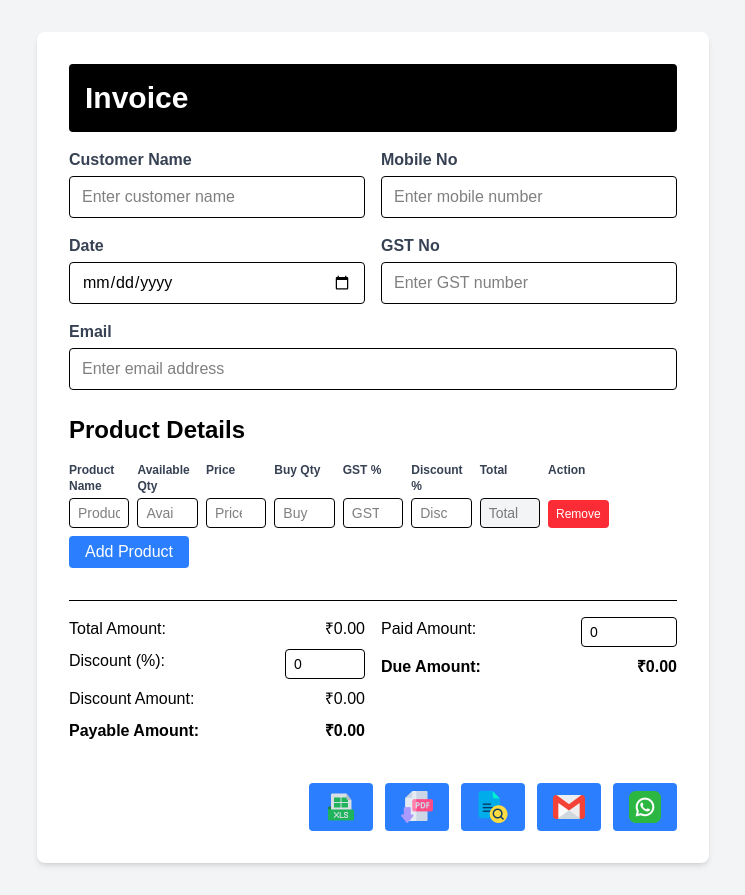
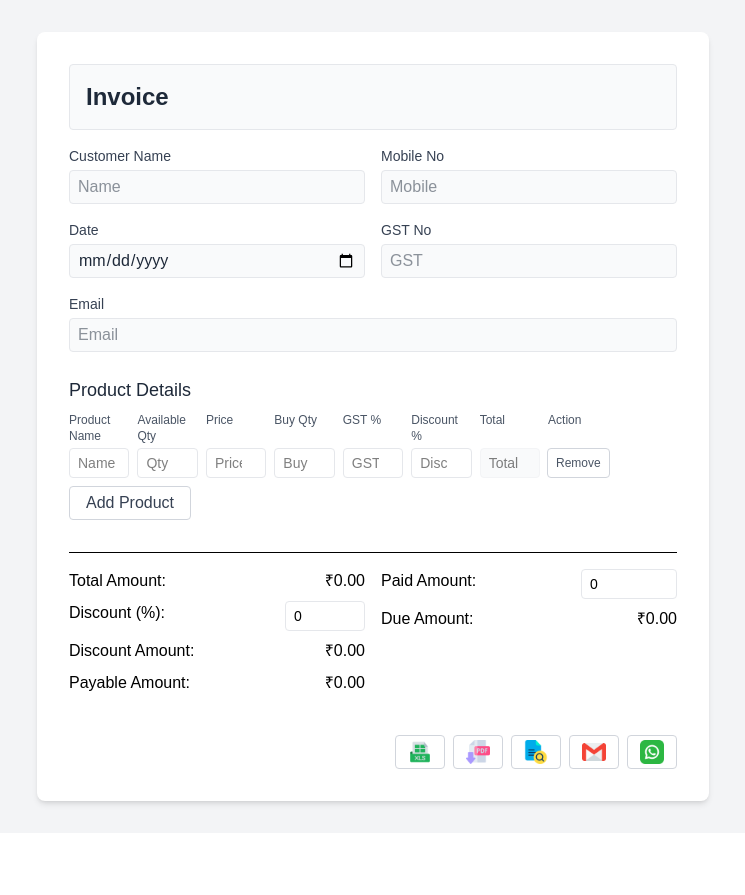
Before and after one commit to UDAYY2508/invoice-app, a React (Vite) app: page / in a window 1280 px wide. Shown: the whole page, without its empty margins (267-1012 px from the left). After the commit the page ends 833 px from the top, so only its background shows below. Built offline with nearby package versions, Linux system fonts and the light colour scheme.

Commit message:
fix: update styling and improve accessibility in form components

```diff
--- a/components/Content.jsx
+++ b/components/Content.jsx
@@ -4,56 +4,56 @@ function Content({ customer, setCustomer }) {
     return (
         <div className="grid grid-cols-1 md:grid-cols-2 gap-4 mb-6">
             <div>
-                <label className="block text-gray-700 font-semibold mb-1">Customer Name</label>
+                <label className="block text-gray-700 text-sm mb-1">Customer Name</label>
                 <input
                   type="text"
-                  className="w-full border rounded px-3 py-2"
-                  placeholder="Enter customer name"
+                  className="w-full border border-gray-200 rounded px-2 py-1 bg-gray-50 text-gray-800"
+                  placeholder="Name"
                   value={customer.name}
                   onChange={e => setCustomer({ ...customer, name: e.target.value })}
                 />
             </div>
             <div>
-                <label className="block text-gray-700 font-semibold mb-1">Mobile No</label>
+                <label className="block text-gray-700 text-sm mb-1">Mobile No</label>
                 <input
                   type="text"
-                  className="w-full border rounded px-3 py-2"
-                  placeholder="Enter mobile number"
+                  className="w-full border border-gray-200 rounded px-2 py-1 bg-gray-50 text-gray-800"
+                  placeholder="Mobile"
                   value={customer.mobile}
                   onChange={e => setCustomer({ ...customer, mobile: e.target.value })}
                 />
             </div>
             <div>
-                <label className="block text-gray-700 font-semibold mb-1">Date</label>
+                <label className="block text-gray-700 text-sm mb-1">Date</label>
                 <input
                   type="date"
-                  className="w-full border rounded px-3 py-2"
+                  className="w-full border border-gray-200 rounded px-2 py-1 bg-gray-50 text-gray-800"
                   value={customer.date}
                   onChange={e => setCustomer({ ...customer, date: e.target.value })}
                 />
             </div>
             <div>
-                <label className="block text-gray-700 font-semibold mb-1">GST No</label>
+                <label className="block text-gray-700 text-sm mb-1">GST No</label>
                 <input
                   type="text"
-                  className="w-full border rounded px-3 py-2"
-                  placeholder="Enter GST number"
+                  className="w-full border border-gray-200 rounded px-2 py-1 bg-gray-50 text-gray-800"
+                  placeholder="GST"
                   value={customer.gst}
                   onChange={e => setCustomer({ ...customer, gst: e.target.value })}
                 />
             </div>
             <div className="md:col-span-2">
-                <label className="block text-gray-700 font-semibold mb-1">Email</label>
+                <label className="block text-gray-700 text-sm mb-1">Email</label>
                 <input
                   type="email"
-                  className="w-full border rounded px-3 py-2"
-                  placeholder="Enter email address"
+                  className="w-full border border-gray-200 rounded px-2 py-1 bg-gray-50 text-gray-800"
+                  placeholder="Email"
                   value={customer.email}
                   onChange={e => setCustomer({ ...customer, email: e.target.value })}
                 />
             </div>
         </div>
-     );
+    );
 }
 
 export default Content;
--- a/components/Footer.jsx
+++ b/components/Footer.jsx
@@ -2,49 +2,49 @@ import React from 'react';
 
 function Footer({ onSave, onDownloadPDF, onSendEmail, onPreview }) {
   return (
-    <div className="flex flex-wrap gap-3 justify-end mt-4" data-html2pdf-ignore>
-
+    <div className="flex flex-wrap gap-2 justify-end mt-4" data-html2pdf-ignore>
       <button
-        className="bg-blue-500 text-white px-4 py-2 rounded hover:bg-blue-700 transition flex items-center justify-center"
+        className="border border-gray-300 text-gray-700 px-3 py-1 rounded hover:bg-gray-100 transition flex items-center justify-center"
         onClick={onSave}
         type="button"
         title="Save"
         data-htm12canvas-ignore
       >
-       <img className='w-8 h-8' src="/assets/exl.png" alt="" />
+        <img className='w-6 h-6' src="/assets/exl.png" alt="Excel" />
       </button>
       <button
-        className="bg-blue-500 text-white px-4 py-2 rounded hover:bg-blue-700 transition flex items-center justify-center"
-        title="download"
+        className="border border-gray-300 text-gray-700 px-3 py-1 rounded hover:bg-gray-100 transition flex items-center justify-center"
+        title="Download PDF"
         onClick={onDownloadPDF}
         type="button"
         data-htm12canvas-ignore
       >
-        <img className='w-8 h-8' src="/assets/download-pdf.png" alt=""/>
+        <img className='w-6 h-6' src="/assets/download-pdf.png" alt="PDF" />
       </button>
       <button
-        className="bg-blue-500 text-white px-4 py-2 rounded hover:bg-blue-700 transition flex items-center justify-center"
+        className="border border-gray-300 text-gray-700 px-3 py-1 rounded hover:bg-gray-100 transition flex items-center justify-center"
         onClick={onPreview}
         type="button"
         title="Preview"
-        data-htm12canvas-ignore>
-        <img className='w-8 h-8' src="/assets/file.png" alt=""/>
-        </button>
+        data-htm12canvas-ignore
+      >
+        <img className='w-6 h-6' src="/assets/file.png" alt="Preview" />
+      </button>
       <button
-        className="bg-blue-500 text-white px-4 py-2 rounded hover:bg-blue-700 transition flex items-center justify-center"
+        className="border border-gray-300 text-gray-700 px-3 py-1 rounded hover:bg-gray-100 transition flex items-center justify-center"
         onClick={onSendEmail}
         type="button"
         title="Send Email"
-        data-htm12canvas-ignore>
-        <img className='w-8 h-8' src="/assets/gmail.png" alt=""/>
-        </button>
-        <button
-        className="bg-blue-500 text-white px-4 py-2 rounded hover:bg-blue-700 transition flex items-center justify-center"
+        data-htm12canvas-ignore
+      >
+        <img className='w-6 h-6' src="/assets/gmail.png" alt="Email" />
+      </button>
+      <button
+        className="border border-gray-300 text-gray-700 px-3 py-1 rounded hover:bg-gray-100 transition flex items-center justify-center"
         title="WhatsApp"
       >
-        <img className='w-8 h-8' src="/assets\whatsapp_png.png" alt="" />
+        <img className='w-6 h-6' src="/assets/whatsapp_png.png" alt="WhatsApp" />
       </button>
-
     </div>
   );
 }
--- a/components/Header.jsx
+++ b/components/Header.jsx
@@ -2,12 +2,10 @@ import React from 'react';
 
 function Header() {
     return (
-        <div className="bg-black p-4 rounded mb-4">
-  <h1 className="text-3xl font-bold mb-0 text-white text-left m-0">
-    Invoice
-  </h1>
-</div>
-    )
+        <div className="mb-4 font-bold p-4  flex items-center border-1 border-gray-200 bg-gray-50 rounded justify-between">
+            <h1 className="text-2xl font-semibold text-gray-800 m-0">Invoice</h1>
+        </div>
+    );
 }
 
 export default Header;
--- a/components/Product.jsx
+++ b/components/Product.jsx
@@ -91,8 +91,8 @@ const Product = forwardRef((props, ref) => {
 
   return (
     <div className="mb-8">
-      <h2 className="text-2xl font-bold mb-4">Product Details</h2>
-      <div className="hidden md:grid md:grid-cols-9 gap-2 mb-1 font-semibold text-gray-700 text-xs">
+      <h2 className="text-lg font-medium mb-2 text-gray-800">Product Details</h2>
+      <div className="hidden md:grid md:grid-cols-9 gap-2 mb-1 font-medium text-gray-600 text-xs">
         <div>Product Name</div>
         <div>Available Qty</div>
         <div>Price</div>
@@ -105,70 +105,70 @@ const Product = forwardRef((props, ref) => {
       {products.map((product, idx) => (
         <div key={idx} className="grid grid-cols-1 md:grid-cols-9 gap-2 mb-2 items-end">
           <div>
-            <label className="md:hidden block text-xs font-semibold text-gray-700 mb-1">Product Name</label>
+            <label className="md:hidden block text-xs font-medium text-gray-600 mb-1">Product Name</label>
             <input
               type="text"
-              className="border rounded px-2 py-1 text-sm w-full"
-              placeholder="Product Name"
+              className="border border-gray-200 rounded px-2 py-1 text-sm w-full"
+              placeholder="Name"
               value={product.name}
               onChange={e => handleProductChange(idx, 'name', e.target.value)}
             />
           </div>
           <div>
-            <label className="md:hidden block text-xs font-semibold text-gray-700 mb-1">Available Qty</label>
+            <label className="md:hidden block text-xs font-medium text-gray-600 mb-1">Available Qty</label>
             <input
               type="number"
-              className="border rounded px-2 py-1 text-sm w-full"
-              placeholder="Available Qty"
+              className="border border-gray-200 rounded px-2 py-1 text-sm w-full"
+              placeholder="Qty"
               value={product.availableQty}
               onChange={e => handleProductChange(idx, 'availableQty', e.target.value)}
             />
           </div>
           <div>
-            <label className="md:hidden block text-xs font-semibold text-gray-700 mb-1">Price</label>
+            <label className="md:hidden block text-xs font-medium text-gray-600 mb-1">Price</label>
             <input
               type="number"
-              className="border rounded px-2 py-1 text-sm w-full"
+              className="border border-gray-200 rounded px-2 py-1 text-sm w-full"
               placeholder="Price"
               value={product.price}
               onChange={e => handleProductChange(idx, 'price', e.target.value)}
             />
           </div>
           <div>
-            <label className="md:hidden block text-xs font-semibold text-gray-700 mb-1">Buy Qty</label>
+            <label className="md:hidden block text-xs font-medium text-gray-600 mb-1">Buy Qty</label>
             <input
               type="number"
-              className="border rounded px-2 py-1 text-sm w-full"
-              placeholder="Buy Qty"
+              className="border border-gray-200 rounded px-2 py-1 text-sm w-full"
+              placeholder="Buy"
               value={product.buyQty}
               onChange={e => handleProductChange(idx, 'buyQty', e.target.value)}
             />
           </div>
           <div>
-            <label className="md:hidden block text-xs font-semibold text-gray-700 mb-1">GST %</label>
+            <label className="md:hidden block text-xs font-medium text-gray-600 mb-1">GST %</label>
             <input
               type="number"
-              className="border rounded px-2 py-1 text-sm w-full"
-              placeholder="GST %"
+              className="border border-gray-200 rounded px-2 py-1 text-sm w-full"
+              placeholder="GST"
               value={product.gst}
               onChange={e => handleProductChange(idx, 'gst', e.target.value)}
             />
           </div>
           <div>
-            <label className="md:hidden block text-xs font-semibold text-gray-700 mb-1">Discount %</label>
+            <label className="md:hidden block text-xs font-medium text-gray-600 mb-1">Discount %</label>
             <input
               type="number"
-              className="border rounded px-2 py-1 text-sm w-full"
-              placeholder="Discount %"
+              className="border border-gray-200 rounded px-2 py-1 text-sm w-full"
+              placeholder="Discount"
               value={product.discount}
               onChange={e => handleProductChange(idx, 'discount', e.target.value)}
             />
           </div>
           <div>
-            <label className="md:hidden block text-xs font-semibold text-gray-700 mb-1" data-html2pdf-ignore>Total</label>
+            <label className="md:hidden block text-xs font-medium text-gray-600 mb-1" data-html2pdf-ignore>Total</label>
             <input
               type="text"
-              className="border rounded px-2 py-1 text-sm bg-gray-100 w-full"
+              className="border border-gray-100 rounded px-2 py-1 text-sm bg-gray-50 w-full"
               placeholder="Total"
               value={product.total}
               readOnly
@@ -176,7 +176,7 @@ const Product = forwardRef((props, ref) => {
           </div>
           <div className="flex md:justify-center">
             <button
-              className="bg-red-500 text-white px-2 py-1.5 rounded text-xs"
+              className="border border-gray-300 text-gray-600 px-2 py-1.5 rounded text-xs"
               onClick={() => removeProduct(idx)}
               type="button"
               disabled={products.length === 1}
@@ -188,7 +188,7 @@ const Product = forwardRef((props, ref) => {
         </div>
       ))}
       <button
-        className="bg-blue-500 hover:bg-blue-700 text-white px-4 py-1 rounded mb-4"
+        className="border border-gray-300 text-gray-700 px-4 py-1 rounded mb-4 hover:bg-gray-100"
         onClick={addProduct}
         type="button"
       >
@@ -204,7 +204,7 @@ const Product = forwardRef((props, ref) => {
             <span>Discount (%):</span>
             <input
               type="number"
-              className="border rounded px-2 py-1 w-20 text-sm"
+              className="border border-gray-200 rounded px-2 py-1 w-20 text-sm"
               value={totals.discountPercent}
               onChange={e => handleTotalsChange('discountPercent', e.target.value)}
             />
@@ -213,7 +213,7 @@ const Product = forwardRef((props, ref) => {
             <span>Discount Amount:</span>
             <span>₹{totals.discountAmount.toFixed(2)}</span>
           </div>
-          <div className="flex justify-between mb-2 font-semibold">
+          <div className="flex justify-between mb-2 font-medium">
             <span>Payable Amount:</span>
             <span>₹{totals.payableAmount.toFixed(2)}</span>
           </div>
@@ -223,12 +223,12 @@ const Product = forwardRef((props, ref) => {
             <span>Paid Amount:</span>
             <input
               type="number"
-              className="border rounded px-2 py-1 w-24 text-sm"
+              className="border border-gray-200 rounded px-2 py-1 w-24 text-sm"
               value={totals.paidAmount}
               onChange={e => handleTotalsChange('paidAmount', e.target.value)}
             />
           </div>
-          <div className="flex justify-between mb-2 font-semibold">
+          <div className="flex justify-between mb-2 font-medium">
             <span>Due Amount:</span>
             <span>₹{totals.dueAmount.toFixed(2)}</span>
           </div>
```
Also changed, not shown: components/Preview.jsx (+22 -23 lines).
